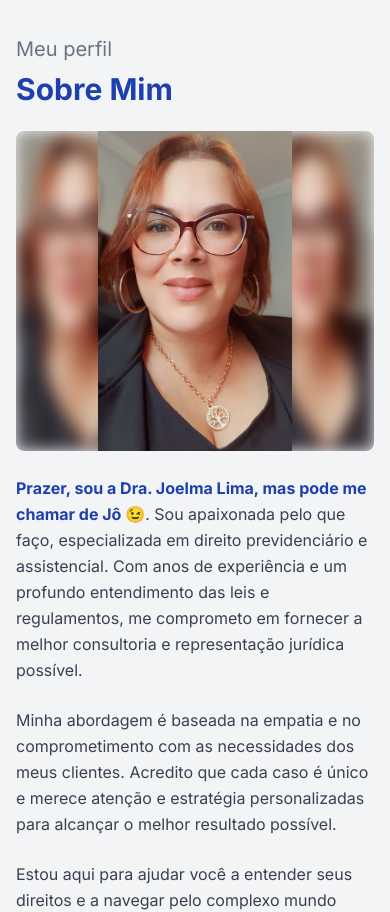
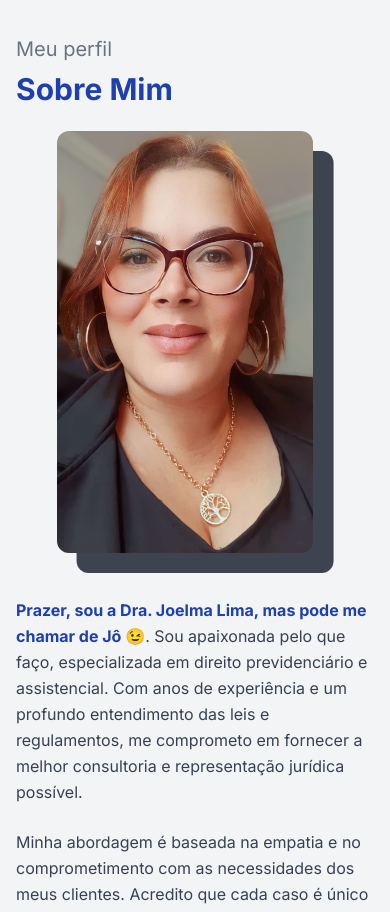
Before and after one commit to williamgomes62/joelma-law-site, a Next.js app: page / in a window 390 px wide. Shown: the part 2540-3452 px from the top of the page. Built offline with nearby package versions, Linux system fonts and the light colour scheme.

Commit message:
feat(about me): finaliza imagem com retrato

```diff
--- a/src/app/components/common/AboutMe/AboutMe.tsx
+++ b/src/app/components/common/AboutMe/AboutMe.tsx
@@ -1,6 +1,6 @@
 'use client';
 import Image from 'next/image';
-import { useState, useEffect, useRef } from 'react';
+import { useEffect, useRef } from 'react';
 import { motion, useAnimation } from 'framer-motion';
 import { FaFacebook, FaLinkedin, FaInstagram } from 'react-icons/fa';
 import './styles.css';
@@ -55,19 +55,19 @@ const AboutMe = () => {
 
           {/* Imagem de Perfil no Mobile */}
           <motion.div
-            initial={{ x: 100, opacity: 0 }}
+            initial={{ x: -100, opacity: 0 }}
             animate={controlsImage}
-            className="block md:hidden relative h-80 w-full mb-6"
+            className="mobile-img-container block md:hidden relative w-full mb-11"
           >
-            <div className="absolute inset-0 rounded-lg overflow-hidden">
+            <div className="rounded-lg overflow-hidden">
               <Image
                 src='/assets/images/about-me-blur.jpeg'
                 alt="Perfil"
                 layout="fill"
                 objectFit="cover"
-                className="rounded-lg mobile-img"
+                className="rounded-xl mobile-img"
               />
-              <div className="mobile-img-background"></div>
+              <div className="portrait-effect-mobile rounded-xl"></div>
             </div>
           </motion.div>
 
@@ -116,7 +116,7 @@ const AboutMe = () => {
         <motion.div
           initial={{ x: 100, opacity: 0 }}
           animate={controlsImage}
-          className="hidden sm:block sm:w-1/2 relative"
+          className="desktop-img-container hidden sm:block sm:w-1/2 relative"
         >
           <div className="portrait">
             <Image
@@ -124,9 +124,9 @@ const AboutMe = () => {
               alt="Perfil"
               layout="fill"
               objectFit="cover"
-              className="rounded-lg"
+              className="rounded-xl"
             />
-            <div className="portrait-effect rounded-lg"></div>
+            <div className="portrait-effect rounded-xl"></div>
           </div>
         </motion.div>
       </div>
--- a/src/app/components/common/AboutMe/styles.css
+++ b/src/app/components/common/AboutMe/styles.css
@@ -1,3 +1,8 @@
+:root {
+  --portrait-dimension: 20px;
+  --about-img-aspect-ratio: 899/1477;
+}
+
 @media (min-width: 768px) {
   .about-me .portrait {
     max-width: 400px;
@@ -11,20 +16,9 @@
   }
 }
 
-.about-me .mobile-img-background {
-  background-image: url('/assets/images/about-me-blur.jpeg');
-  background-repeat: repeat;
-  filter: blur(8px);
-  z-index: 0;
-  position: absolute;
-  width: 100%;
-  height: 100%;
-  background-size: 33% 100%;
-  overflow: hidden;
-}
-
 .about-me .mobile-img {
-  object-fit: contain !important;
+  width: auto !important;
+  margin: 0 auto;
   z-index: 1;
 }
 
@@ -38,6 +32,28 @@
   height: 100%;
   background-color: rgb(17, 24, 39, 0.8);
   z-index: 0;
-  left: 20px;
-  top: 20px;
+  left: var(--portrait-dimension);
+  top: var(--portrait-dimension);
 }
+
+.about-me .desktop-img-container {
+  margin-right: var(--portrait-dimension);
+}
+
+.about-me .mobile-img-container {
+  height: 50vh;
+  margin-left: calc(-1 * var(--portrait-dimension) / 2);
+}
+
+.about-me .portrait-effect-mobile {
+  position: absolute;
+  height: 100%;
+  background-color: rgb(17, 24, 39, 0.8);
+  z-index: 0;
+  aspect-ratio: var(--about-img-aspect-ratio);
+  top: 50%;
+  left: 50%;
+  transform: translate(-50%, -50%);
+  margin-top: var(--portrait-dimension);
+  margin-left: var(--portrait-dimension);
+}
```
